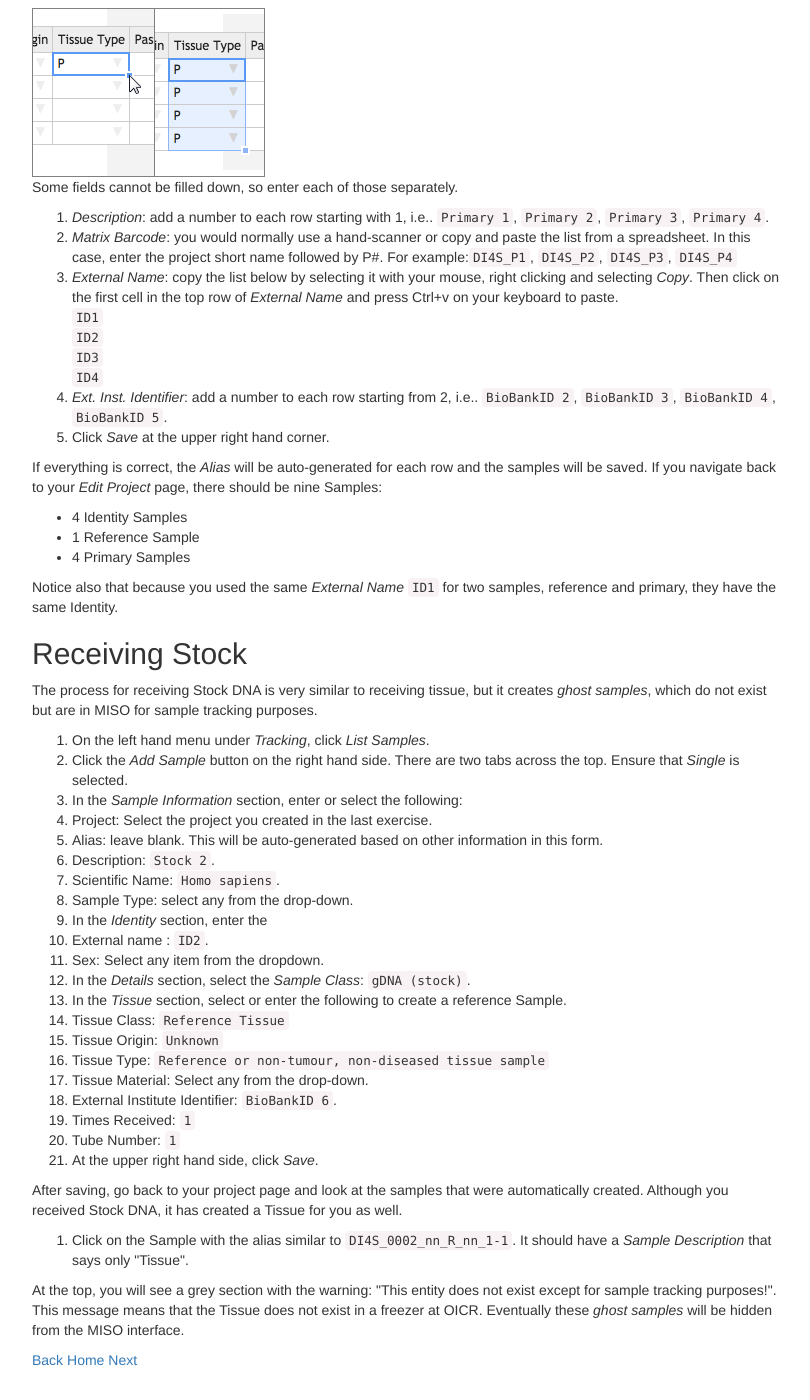
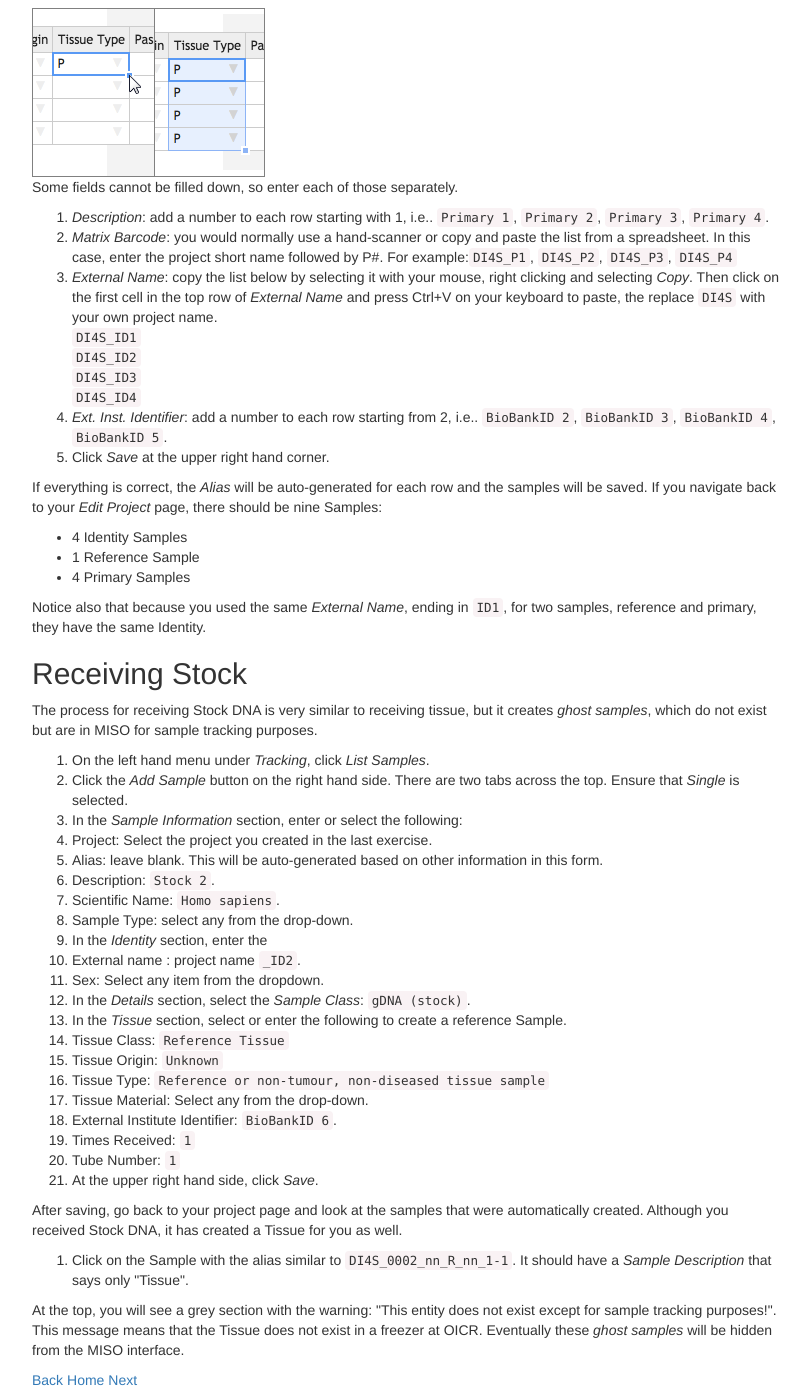
Before and after one commit to miso-lims/walkthroughs, a Jekyll site: the page built from 3-incoming.md, in a window 1280 px wide and 1400 px high, scrolled down 2397 px. Shown: the whole window, without its empty margins (233-1043 px from the left). Built offline with Jekyll 4.4.1, drawn with Linux system fonts in a browser that asks for light colours; some of the changed text lies outside the part shown.

Commit message:
Fix shared identities and incorrect list reference

```diff
--- a/3-incoming.md
+++ b/3-incoming.md
@@ -38,7 +38,7 @@ the Project you created in the last session.
 ## Entering a single Sample
 
 There are two ways of entering Samples into MISO: Single and Bulk. We will start
-by entering a single Sample for reference tissue from the Identity "ID1".
+by entering a single Sample for reference tissue from the Identity `ID1`.
 
 1. On the left hand menu under _Tracking_, click _List Samples_.
 1. Click the _Add Sample_ button on the right hand side. There are two tabs
@@ -163,8 +163,9 @@ copy and paste the list from a spreadsheet. In this case, enter the project
 short name followed by P#. For example:`DI4S_P1`, `DI4S_P2`, `DI4S_P3`, `DI4S_P4`
 1. _External Name_: copy the list below by selecting it with your mouse, right
 clicking and selecting _Copy_. Then click on the first cell in the top row of
-_External Name_ and press Ctrl+v on your keyboard to paste.
-<br/>`ID1`<br/>`ID2`<br/>`ID3`<br/>`ID4`
+_External Name_ and press Ctrl+V on your keyboard to paste, the replace `DI4S`
+with your own project name.
+<br/>`DI4S_ID1`<br/>`DI4S_ID2`<br/>`DI4S_ID3`<br/>`DI4S_ID4`
 1. _Ext. Inst. Identifier_: add a number to each row starting from 2, i.e..
 `BioBankID 2`, `BioBankID 3`, `BioBankID 4`, `BioBankID 5`.
 1. Click _Save_ at the upper right hand corner.
@@ -177,8 +178,8 @@ there should be nine Samples:
 * 1 Reference Sample
 * 4 Primary Samples
 
-Notice also that because you used the same _External Name_ `ID1` for two
-samples, reference and primary, they have the same Identity.
+Notice also that because you used the same _External Name_, ending in `ID1`,
+for two samples, reference and primary, they have the same Identity.
 
 ## Receiving Stock
 
@@ -197,7 +198,7 @@ information in this form.
   1. Scientific Name: `Homo sapiens`.
   1. Sample Type: select any from the drop-down.
 1. In the _Identity_ section, enter the
-  1. External name : `ID2`.
+  1. External name : project name `_ID2`.
   1. Sex: Select any item from the dropdown.
 1. In the _Details_ section, select the _Sample Class_: `gDNA (stock)`.
 1. In the _Tissue_ section, select or enter the following to create a reference
```
Also changed, not shown: 5-boxes.md (+2 -2 lines), 6-libraries.md (+1 -0 lines).
